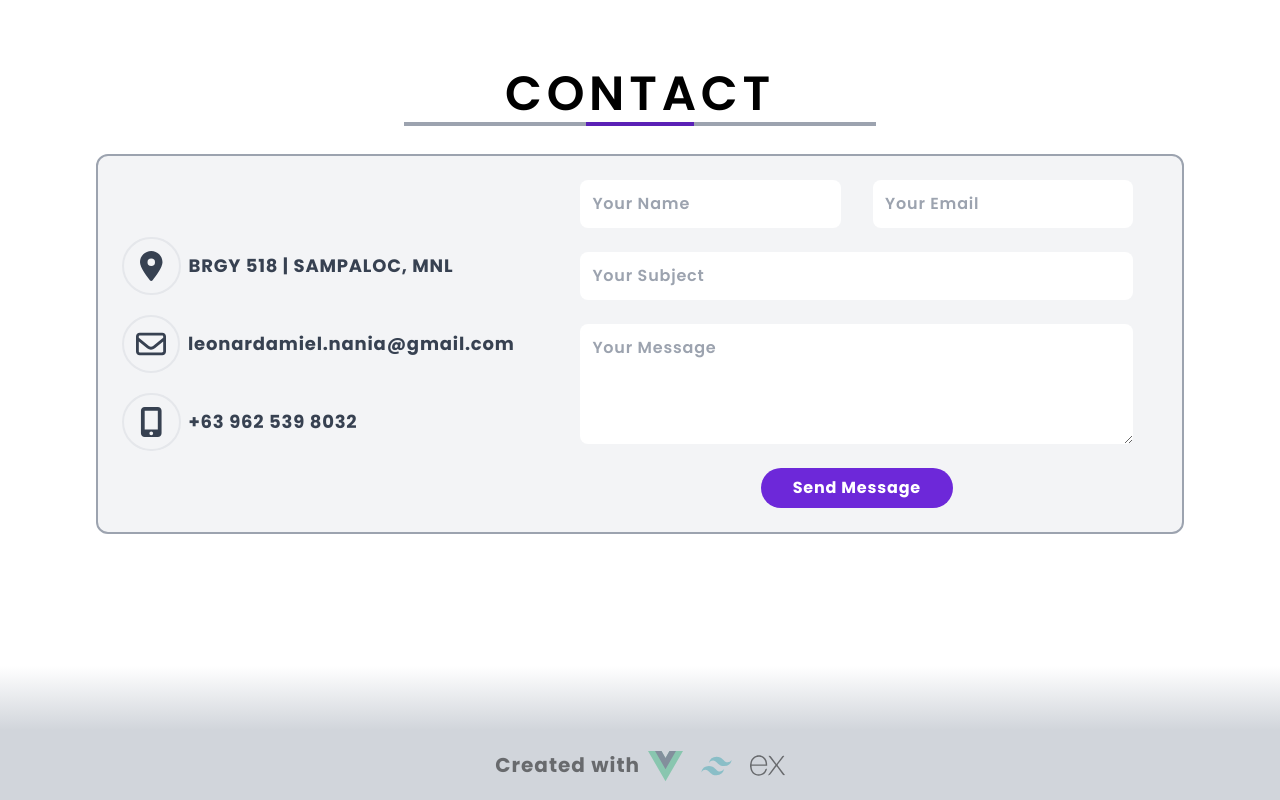
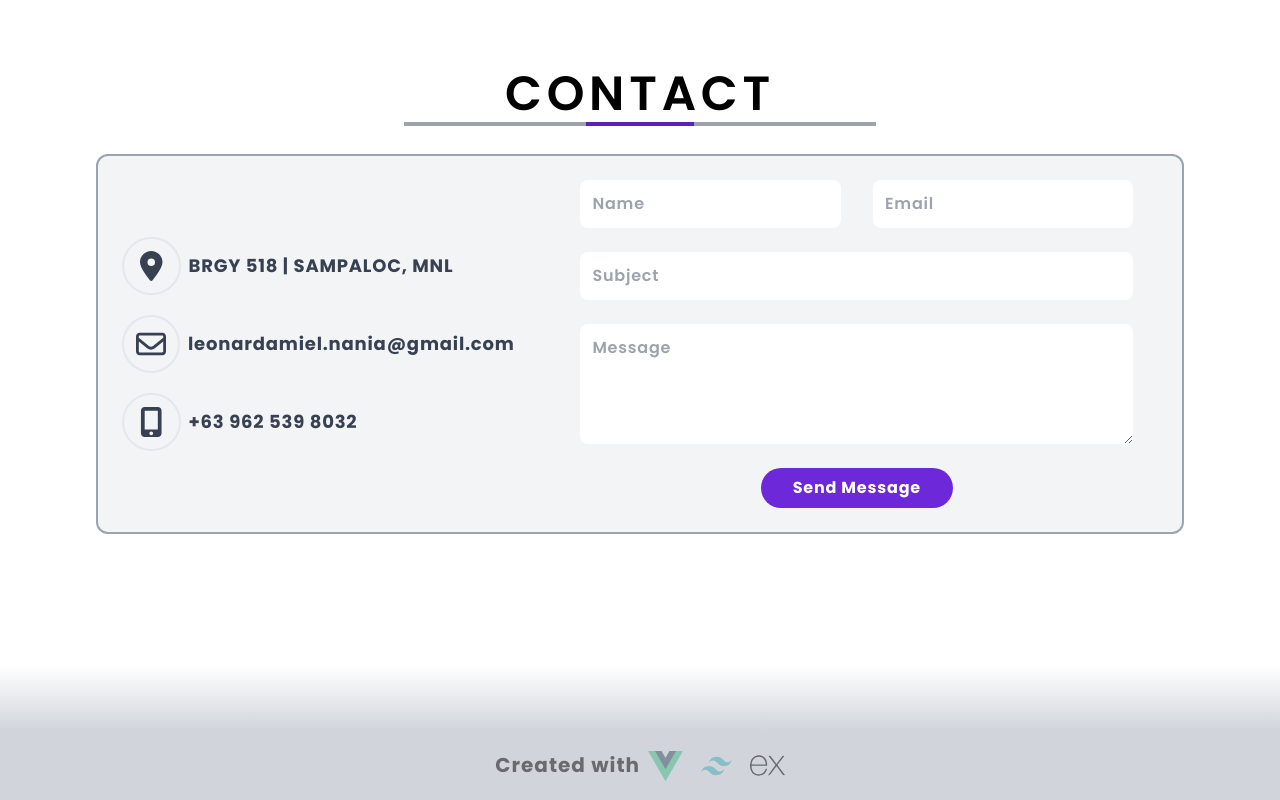
Before and after one commit to axol26/new_pf, a Vue app: page / in a window 1280 px wide. Shown: the part 2346-3146 px from the top of the page. Built offline with nearby package versions, Linux system fonts and the light colour scheme.

Commit message:
Update App.vue
remove "Your"

```diff
--- a/src/App.vue
+++ b/src/App.vue
@@ -313,14 +313,14 @@ export default {
         <div class="w-full lg:w-3/5 font-semibold">
 
           <div class="flex items-center justify-center gap-[5%] pt-3">
-            <input id="name" placeholder="Your Name" class="focus:ring-2 focus:ring-inset focus:ring-violet-700 w-2/5 text-base rounded-lg p-3 my-3 ease-in-out duration-300" v-model='formData.name' />
-            <input id="email" placeholder="Your Email" class="focus:ring-2 focus:ring-inset focus:ring-violet-700 w-2/5 text-base rounded-lg p-3 my-3 ease-in-out duration-300" v-model="formData.email" />
+            <input id="name" placeholder="Name" class="focus:ring-2 focus:ring-inset focus:ring-violet-700 w-2/5 text-base rounded-lg p-3 my-3 ease-in-out duration-300" v-model='formData.name' />
+            <input id="email" placeholder="Email" class="focus:ring-2 focus:ring-inset focus:ring-violet-700 w-2/5 text-base rounded-lg p-3 my-3 ease-in-out duration-300" v-model="formData.email" />
           </div>
           <div class="flex items-center justify-center">
-            <input id="subject" placeholder="Your Subject" class="focus:ring-2 focus:ring-inset focus:ring-violet-700 w-[85%] text-base rounded-lg p-3 m-3 ease-in-out duration-300" v-model="formData.subject" />
+            <input id="subject" placeholder="Subject" class="focus:ring-2 focus:ring-inset focus:ring-violet-700 w-[85%] text-base rounded-lg p-3 m-3 ease-in-out duration-300" v-model="formData.subject" />
           </div>
           <div class="flex items-center justify-center">
-            <textarea id="message" placeholder="Your Message" class="focus:ring-2 focus:ring-inset focus:ring-violet-700 w-[85%] text-base rounded-lg p-3 m-3 ease-in-out duration-300" rows="4" v-model="formData.message" />
+            <textarea id="message" placeholder="Message" class="focus:ring-2 focus:ring-inset focus:ring-violet-700 w-[85%] text-base rounded-lg p-3 m-3 ease-in-out duration-300" rows="4" v-model="formData.message" />
           </div>
           <div class="flex justify-center pt-3 pb-6">
             <button @click="submitForm()" style="font-size: 16px;" class="font-bold py-2 px-8 rounded-full text-white bg-violet-700 tracking-wider hover:bg-violet-600 ease-in-out duration-200">{{ submitText }}</button>
```
